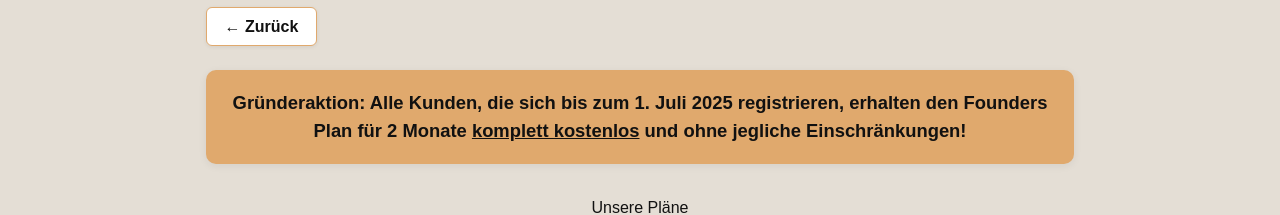
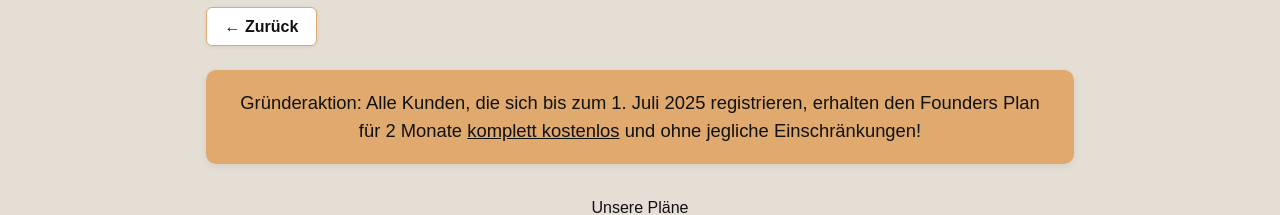
Before and after one commit to sanskarpar/bookme, a Next.js app: page /admin/plans in a window 1280 px wide. Shown: the part 194-409 px from the top of the page. Built offline with nearby package versions, Linux system fonts and the light colour scheme; no server answers; the database is empty.

Commit message:
updates 30-07

```diff
--- a/src/app/admin/plans/page.tsx
+++ b/src/app/admin/plans/page.tsx
@@ -126,7 +126,7 @@ export default function PlansPage() {
 							borderRadius: 10,
 							padding: "1.2rem 1.5rem",
 							marginBottom: 24,
-							fontWeight: 600,
+							fontWeight: 400, // changed from 600 to normal
 							fontSize: "1.15rem",
 							boxShadow: "0 2px 8px #0001",
 							textAlign: "center",
@@ -146,7 +146,7 @@ export default function PlansPage() {
 						borderRadius: 10,
 						padding: "1.2rem 1.5rem",
 						marginBottom: 32,
-						fontWeight: 600,
+						fontWeight: 400, // changed from 600 to normal
 						fontSize: "1.15rem",
 						boxShadow: "0 2px 8px #0001",
 						textAlign: "center",
```
